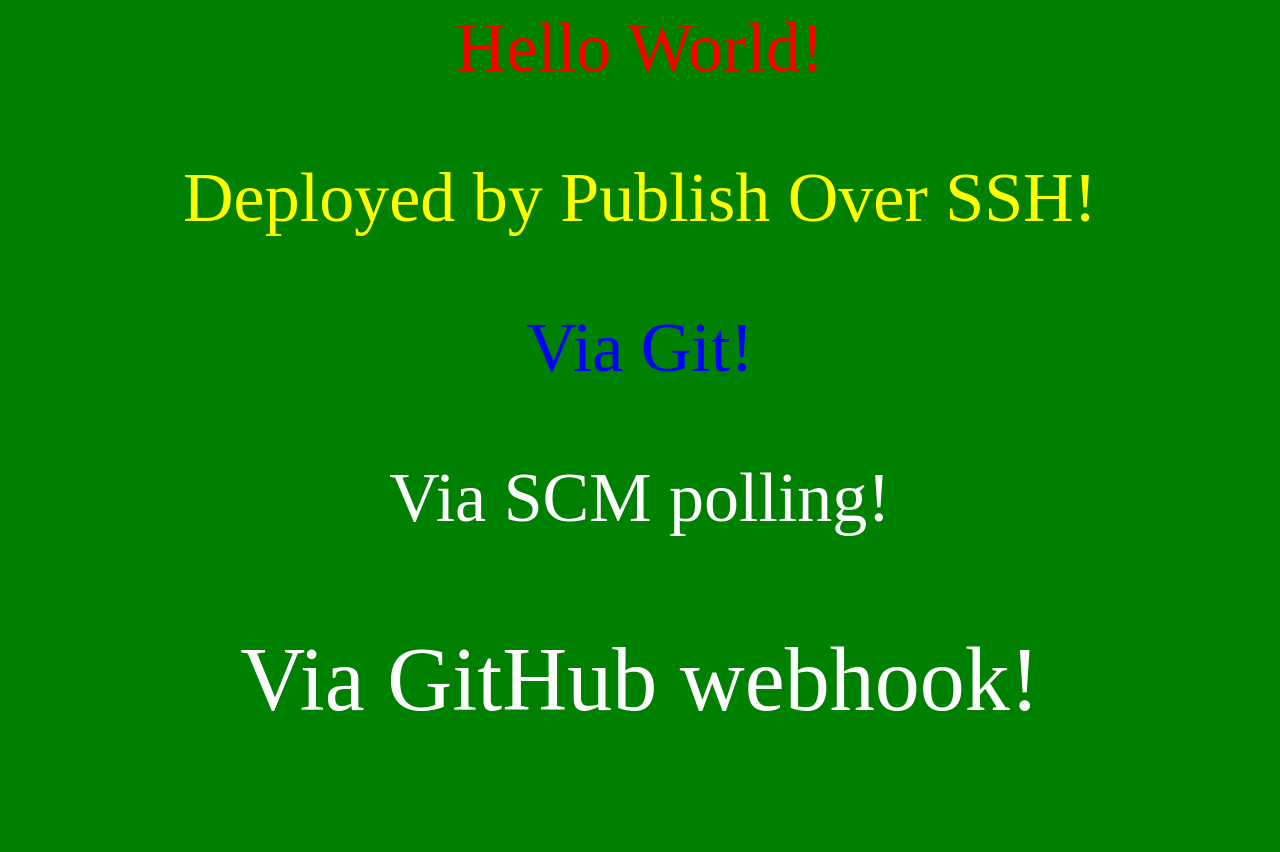
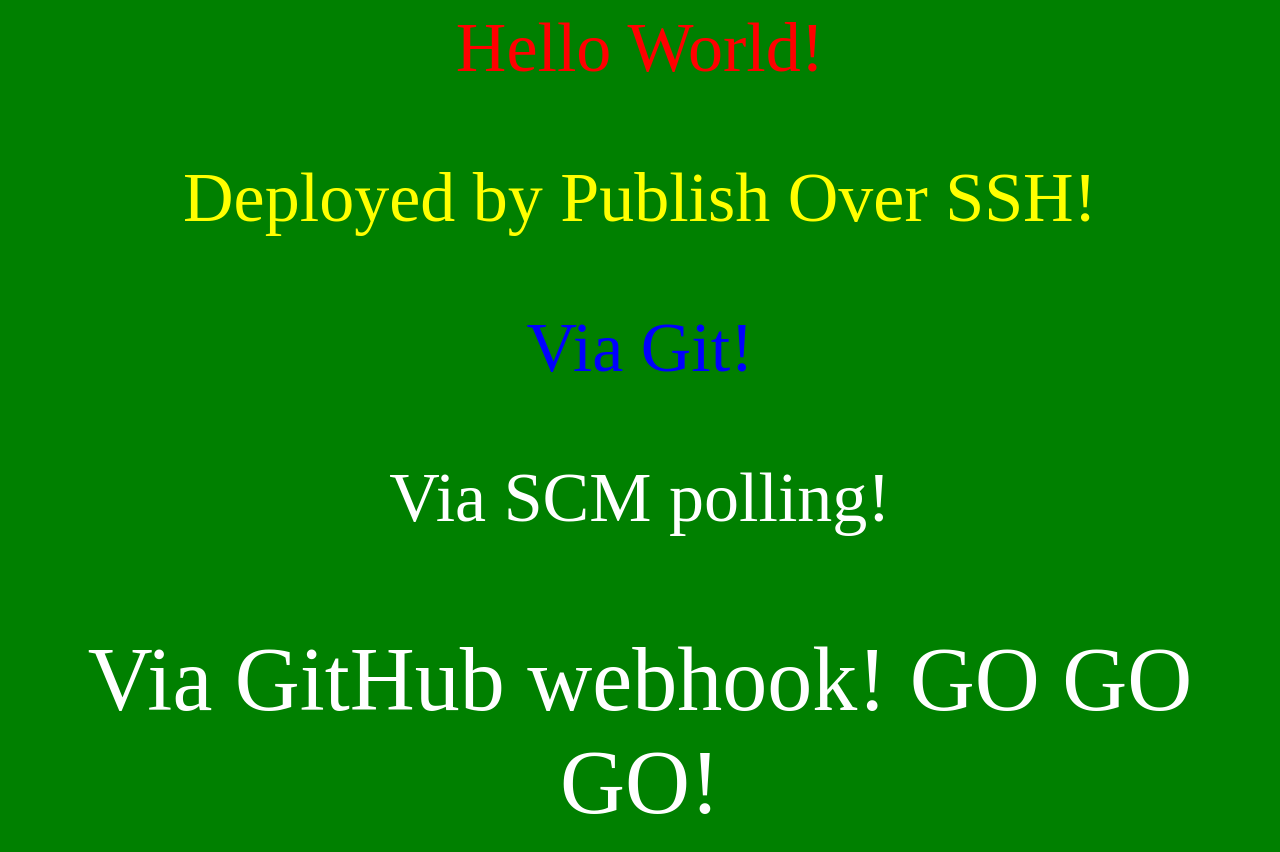
Before and after one commit to stoyandg/devopsacademy, a plain HTML site: page index.html in a window 1280 px wide. Before the commit the page ends 821 px from the top, so only its background shows below. Drawn offline with Linux system fonts and the light colour scheme.

Commit message:
Update index.html

```diff
--- a/index.html
+++ b/index.html
@@ -7,6 +7,6 @@
     <p style = "color: yellow; text-align: center; font-size: 70px;">Deployed by Publish Over SSH!</p>
 	<p style = "color: blue; text-align: center; font-size: 70px;">Via Git!</p>
 	<p style = "color: white; text-align: center; font-size: 70px;">Via SCM polling!</p>
-	<p style = "color: white; text-align: center; font-size: 90px;">Via GitHub webhook!</p>
+	<p style = "color: white; text-align: center; font-size: 90px;">Via GitHub webhook! GO GO GO!</p>
 </body>
 </html>
```
